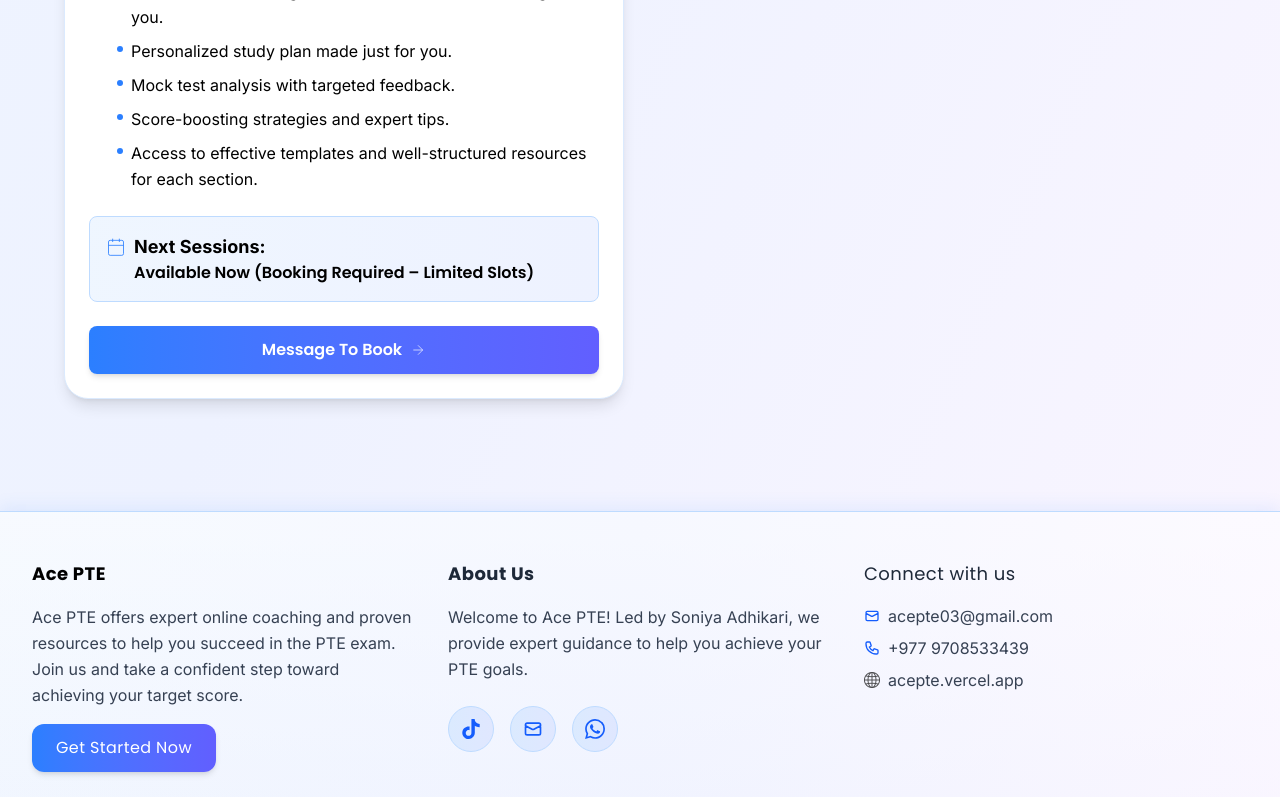
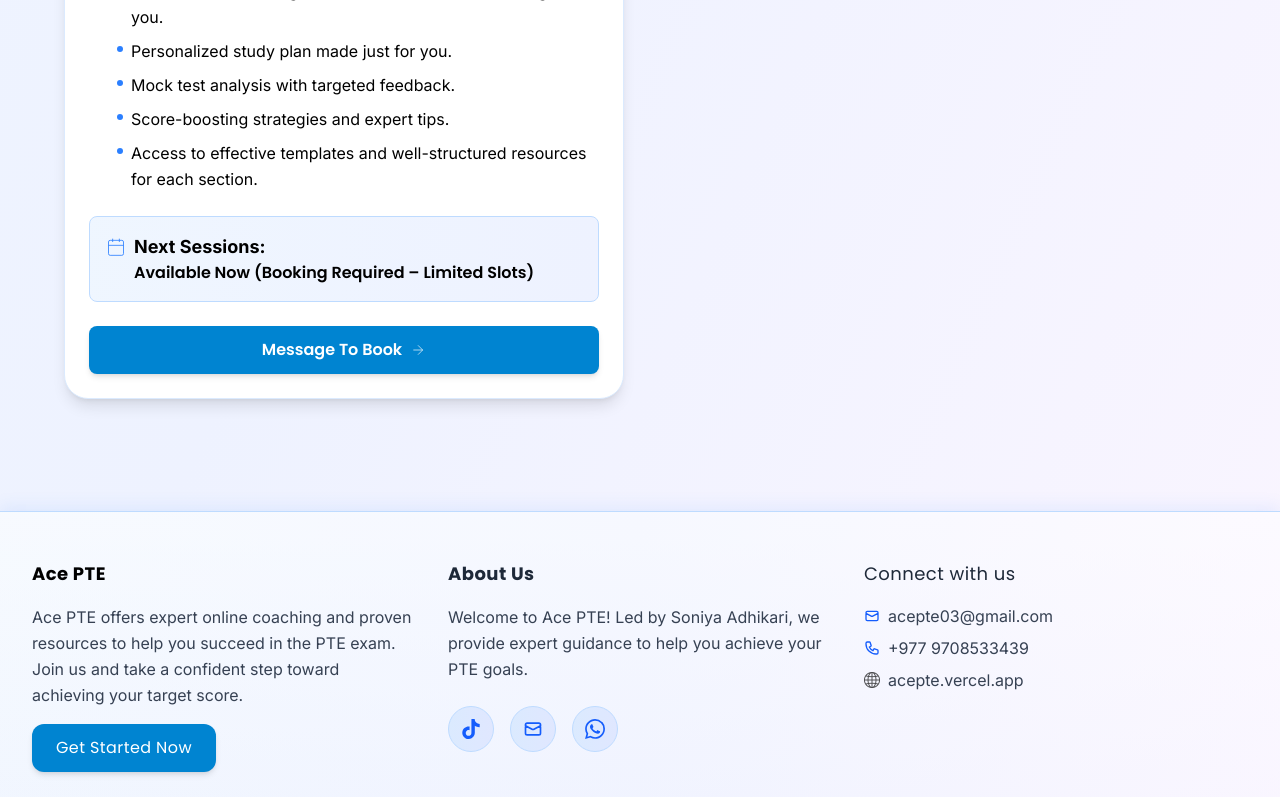
Before and after one commit to Gauravmahto187/AcePte, a React (Vite) app: page / in a window 1280 px wide. Shown: the part 2000-2797 px from the top of the page. Built offline with nearby package versions, Linux system fonts and the light colour scheme.

Commit message:
gradient

```diff
--- a/src/App.jsx
+++ b/src/App.jsx
@@ -97,7 +97,9 @@
   ></div>
 
   {/* Dark overlay for better contrast */}
-  <div className="absolute inset-0 bg-blue-900/60"></div>
+  {/* <div className="absolute inset-0 bg-blue-900/60"></div> */}
+  <div className="absolute inset-0 bg-gradient-to-r from-blue-900/50 to-blue-500/30"></div>
+
 
   {/* Text */}
   <div className="relative z-10 flex items-center justify-center h-full">
--- a/src/components/Card.jsx
+++ b/src/components/Card.jsx
@@ -152,7 +152,7 @@
         {/* CTA Button */}
         <button
           onClick={() => onBookMessage(sessionType)}
-          className="w-full bg-gradient-to-r from-blue-500 to-indigo-500 hover:from-blue-600 hover:to-indigo-600 text-white font-semibold py-3 px-6 rounded-lg shadow-md hover:shadow-blue-300/50 transform hover:scale-105 transition-all duration-300 flex items-center justify-center gap-2 group font-['Poppins']"
+          className="w-full bg-sky-600 hover:bg-sky-800 text-white font-semibold py-3 px-6 rounded-lg shadow-md hover:shadow-blue-300/50 transform hover:scale-105 transition-all duration-300 flex items-center justify-center gap-2 group font-['Poppins']"
         >
           Message To Book
           <svg className="w-4 h-4 group-hover:translate-x-1 transition-transform" fill="none" stroke="currentColor" viewBox="0 0 24 24">
--- a/src/components/Footer.jsx
+++ b/src/components/Footer.jsx
@@ -15,7 +15,7 @@
               Ace PTE offers expert online coaching and proven resources to help you succeed in the PTE exam. Join us and take a confident step toward achieving your target score.
             </p>
             <button
-              className="bg-gradient-to-r from-blue-500 to-indigo-500 hover:from-blue-600 hover:to-indigo-600 text-white font-700 font-['Poppins'] px-6 py-3 rounded-xl transition-all duration-300 tracking-wide shadow-md hover:shadow-blue-300/50 focus:outline-none focus:ring-2 focus:ring-blue-400"
+              className="bg-sky-600 hover:bg-sky-800 text-white font-700 font-['Poppins'] px-6 py-3 rounded-xl transition-all duration-300 tracking-wide shadow-md hover:shadow-blue-300/50 focus:outline-none focus:ring-2 focus:ring-blue-400"
               onClick={() => window.scrollTo({ top: 0, behavior: 'smooth' })}
             >
               Get Started Now
```
